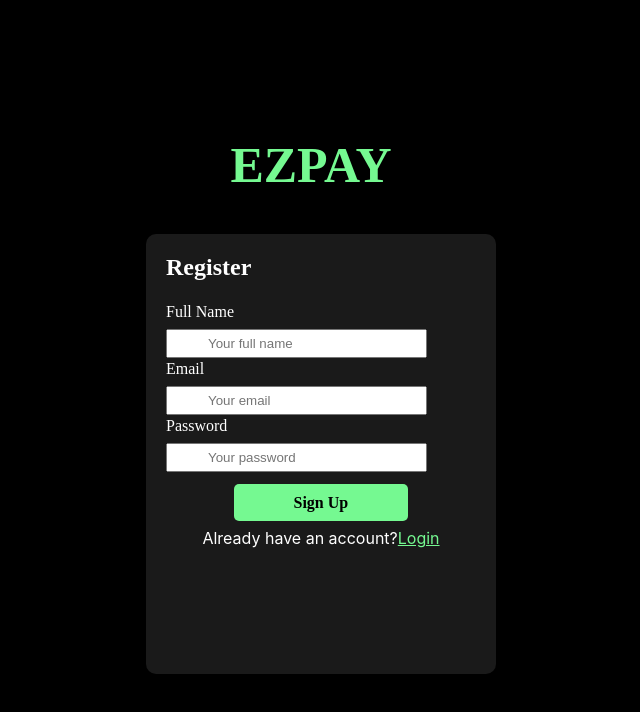
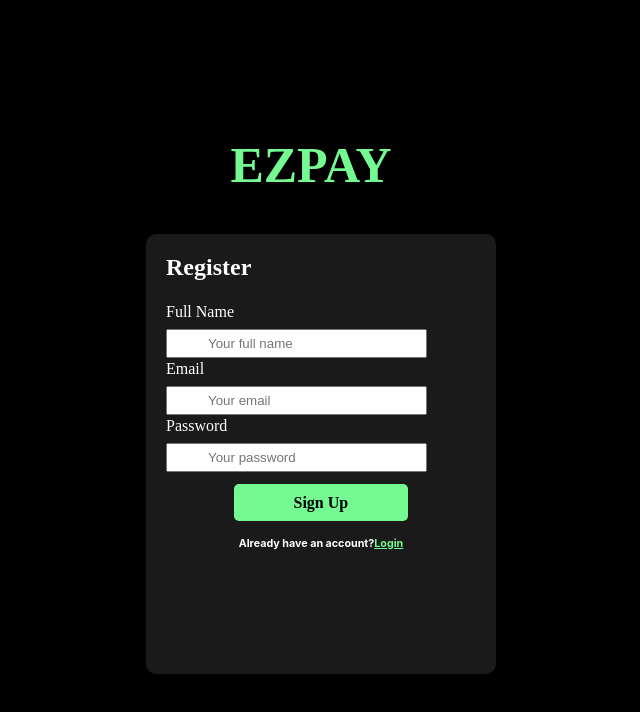
Before and after one commit to dwiwidianto/fe-ezpay, a React (Create React App) app: page /register in a window 1280 px wide. Shown: the top 712 px of the page, without its empty margins (329-969 px from the left). Built offline with nearby package versions, Linux system fonts and the light colour scheme.

Commit message:
update signup

```diff
--- a/src/pages/home/index.js
+++ b/src/pages/home/index.js
@@ -3,7 +3,7 @@ import React from 'react'
 export default function Home() {
     return (
         <div>
-            <h1>Dasboard</h1>
+            <h1>Dashboard</h1>
         </div>
     )
 }
--- a/src/pages/login/index.js
+++ b/src/pages/login/index.js
@@ -33,13 +33,13 @@ export default function Login() {
                 Login
               </Button>
             </div><br/><hr />
-            <p className="forgot-password text-right" style={{ textAlign: "center" }}>
+            <h6 className="forgot-password text-right" style={{ textAlign: "center" }}>
               Didn't have any account?
               <br />
               <Button href="/register" style={{color:"#75F991"}}>
                   Sign Up
               </Button>
-            </p>
+            </h6>
           </Form>
         </FloatingLabel>
       </Container>
--- a/src/pages/signup/index.js
+++ b/src/pages/signup/index.js
@@ -30,12 +30,12 @@ export default function Signup() {
                 Sign Up
               </Button>
             </div>
-            <p className="forgot-password text-right" style={{ textAlign: "center" }}>
+            <h6 className="forgot-password text-right" style={{ textAlign: "center" }}>
               Already have an account?
               <Button href="/login" style={{color:"#75F991"}}>
                   Login
               </Button>
-            </p>
+            </h6>
           </Form>
         </FloatingLabel>
       </Container>
```
Also changed, not shown: src/pages/home/home.module.css (added).
